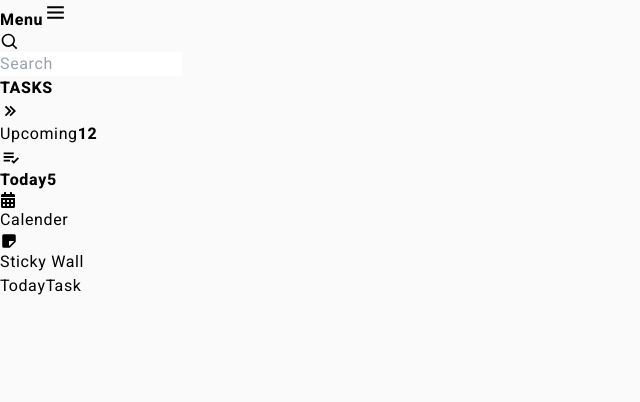
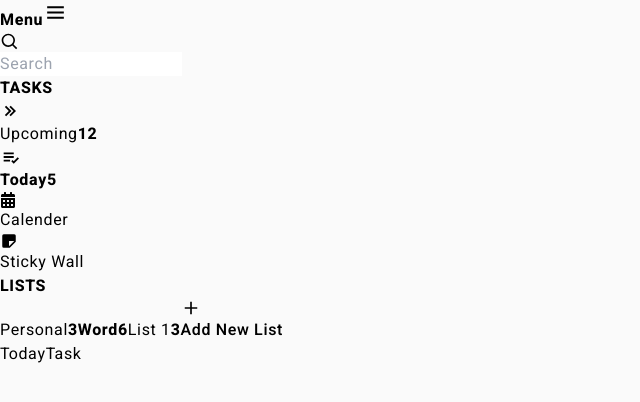
Before and after one commit to setykarimi/Note-app, a React (Vite) app: page / in a window 1280 px wide. Shown: the top 402 px of the page, without its empty margins (0-640 px from the left). Built offline with nearby package versions, Linux system fonts and the light colour scheme.

Commit message:
Subject: Note app, Description: Add lists component, Date: 9/28/2023

```diff
--- a/src/layout/sidebar/sidebar.jsx
+++ b/src/layout/sidebar/sidebar.jsx
@@ -2,10 +2,11 @@ import React from "react";
 import { BiMenu } from "react-icons/bi";
 import SearchBar from "./components/searchBar";
 import Tasks from "./components/tasks";
+import Lists from "./components/lists";
 
 export default function Sidebar() {
   return (
-    <div className="bg-gray-100 p-4 rounded-xl">
+    <div className="bg-gray-100 p-6 rounded-xl">
       <div className="title flex justify-between items-center">
         <span className="font-bold text-2xl text-gray-600">Menu</span>
         <button>
@@ -14,6 +15,7 @@ export default function Sidebar() {
       </div>
       <SearchBar />
       <Tasks />
+      <Lists />
     </div>
   );
 }
```
